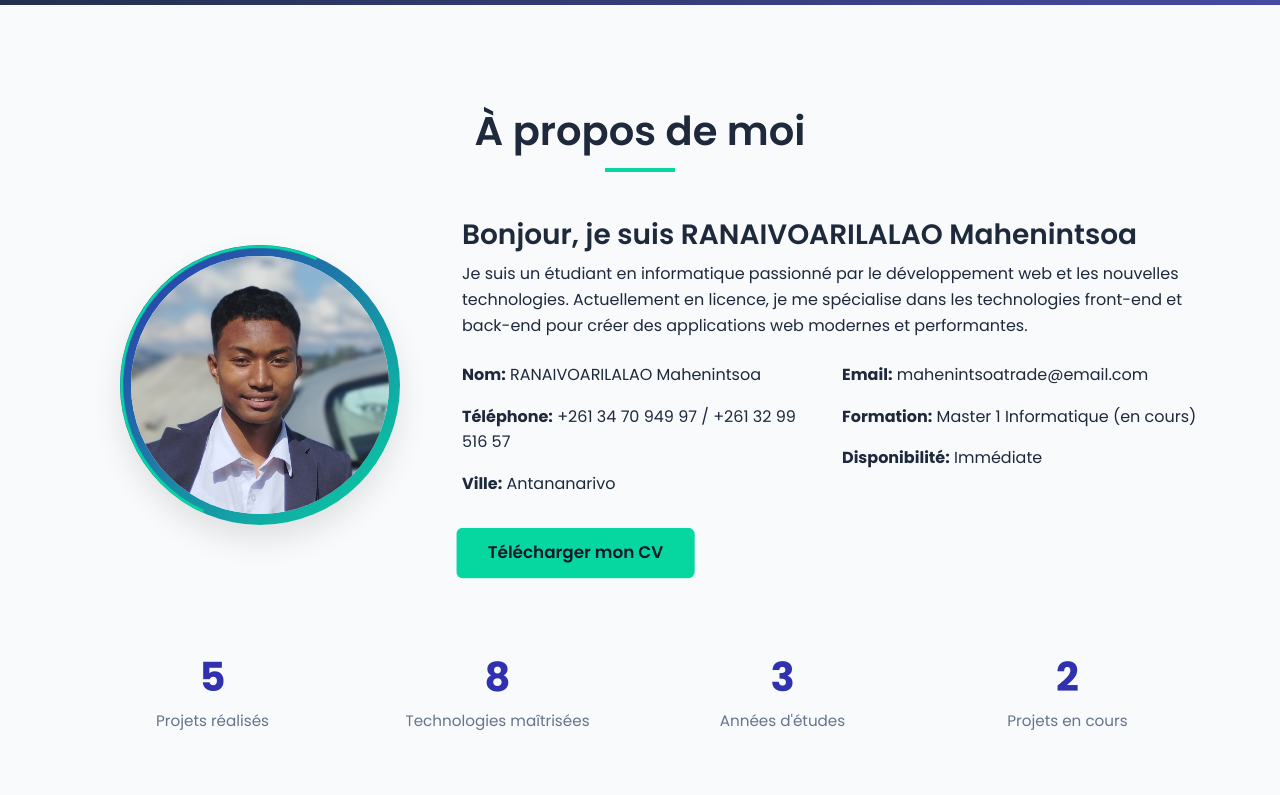
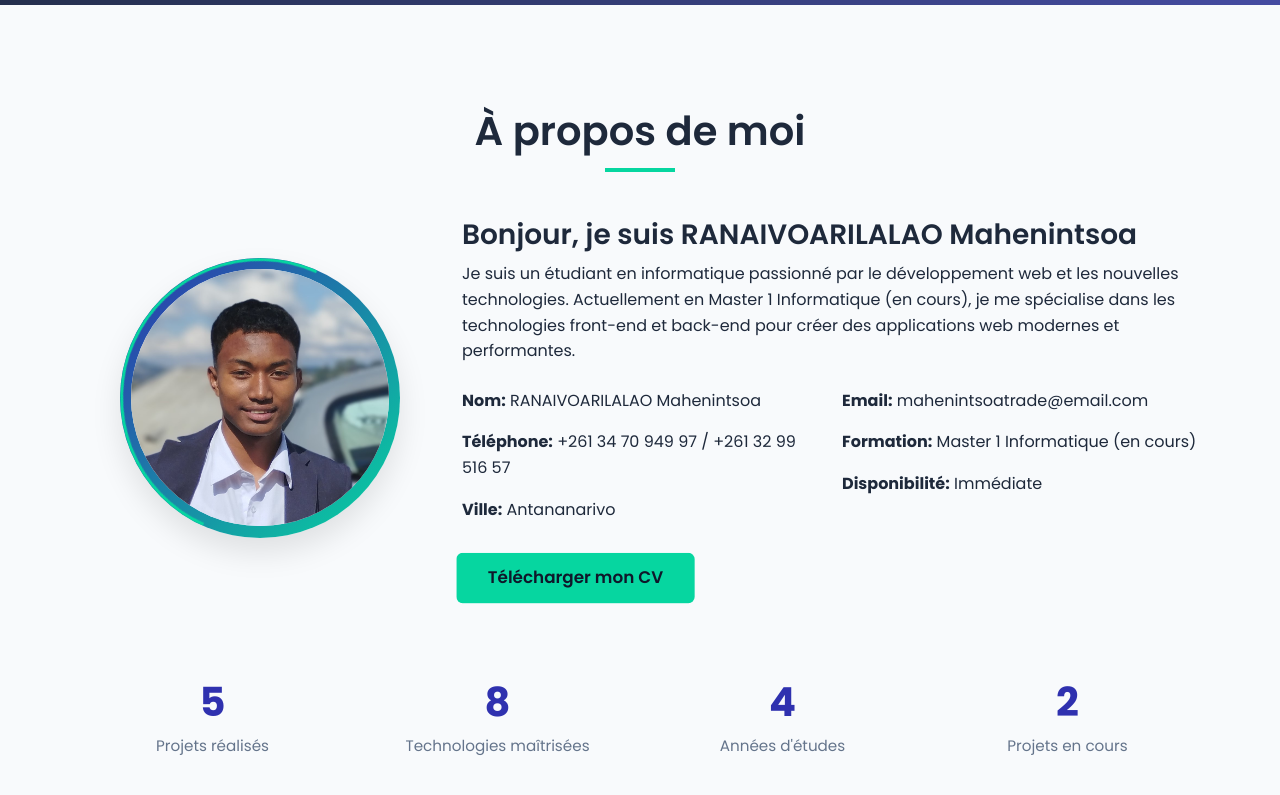
Before and after one commit to Mahenintsoaa/mon-portfolio, a React (Create React App) app: page / in a window 1280 px wide. Shown: the part 795-1590 px from the top of the page. Built offline with nearby package versions, Linux system fonts and the light colour scheme.

Commit message:
MAJ master1

```diff
--- a/src/components/About.js
+++ b/src/components/About.js
@@ -64,7 +64,7 @@ const About = () => {
             <h3>Bonjour, je suis RANAIVOARILALAO Mahenintsoa</h3>
             <p>
               Je suis un étudiant en informatique passionné par le développement web et les nouvelles technologies.
-              Actuellement en licence, je me spécialise dans les technologies front-end et back-end pour créer des
+              Actuellement en Master 1 Informatique (en cours), je me spécialise dans les technologies front-end et back-end pour créer des
               applications web modernes et performantes.
             </p>
             <div className="mt-4">
@@ -101,7 +101,7 @@ const About = () => {
           </Col>
           <Col md={3} xs={6}>
             <div className="counter-item">
-              <div className="counter" data-count="3" ref={el => countersRef.current[2] = el}>0</div>
+              <div className="counter" data-count="4" ref={el => countersRef.current[2] = el}>0</div>
               <p>Années d'études</p>
             </div>
           </Col>
--- a/src/components/Hero.js
+++ b/src/components/Hero.js
@@ -4,7 +4,7 @@ import useTypingEffect from '../hooks/useTypingEffect';
 
 const Hero = () => {
   const typingText = useTypingEffect(
-    ["Développeur Front-End", "Étudiant en Informatique", "Passionné de React", "Amateur de UI/UX Design"],
+    ["Développeur Full-stack", "Étudiant en Informatique", "Amateur de UI/UX Design"],
     100, 50, 2000
   );
 
```
Also changed, not shown: public/photo.jpg, 1 other file (tests, documents, lock files or other folders).
